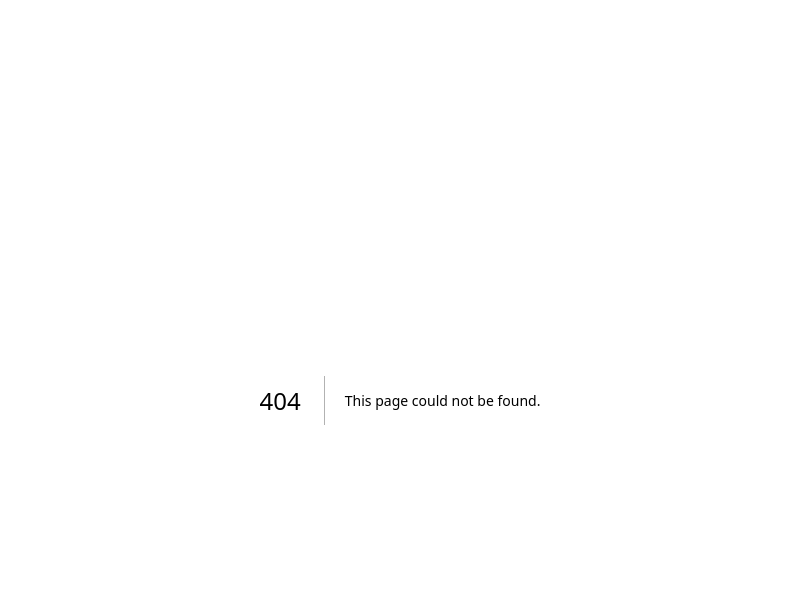
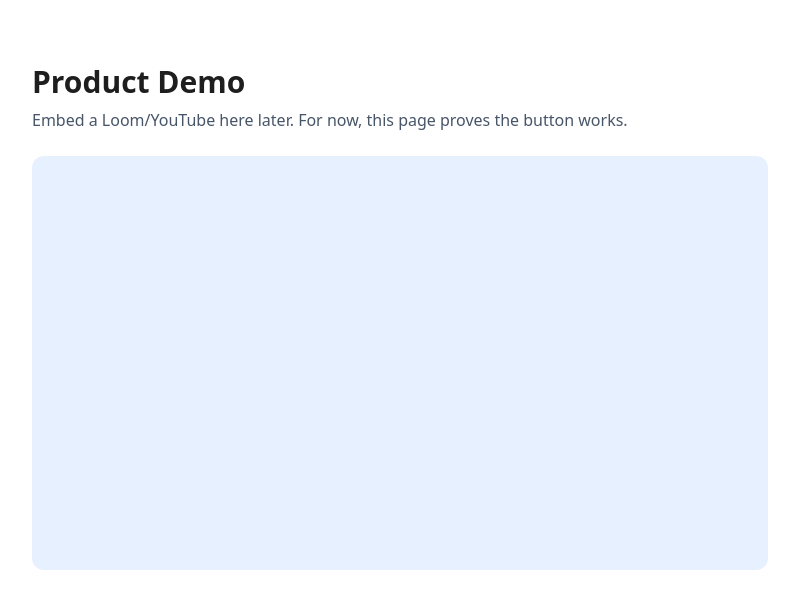
Before and after one commit to JDreamz-G/elevated-finance, a Next.js app: page /demo in a window 1280 px wide. Before the commit this address had no page. Shown: the top 608 px of the page, without its empty margins (240-1039 px from the left). Built offline with nearby package versions, Linux system fonts and the light colour scheme.

Commit message:
Add demo page

```diff
--- /dev/null
+++ b/src/app/demo/page.tsx
@@ -0,0 +1,9 @@
+export default function Page() {
+  return (
+    <main className="mx-auto max-w-3xl px-4 py-16">
+      <h1 className="text-3xl font-bold">Product Demo</h1>
+      <p className="mt-2 text-slate-600">Embed a Loom/YouTube here later. For now, this page proves the button works.</p>
+      <div className="mt-6 aspect-video rounded-xl bg-[#E6F0FF]" />
+    </main>
+  );
+}
```
